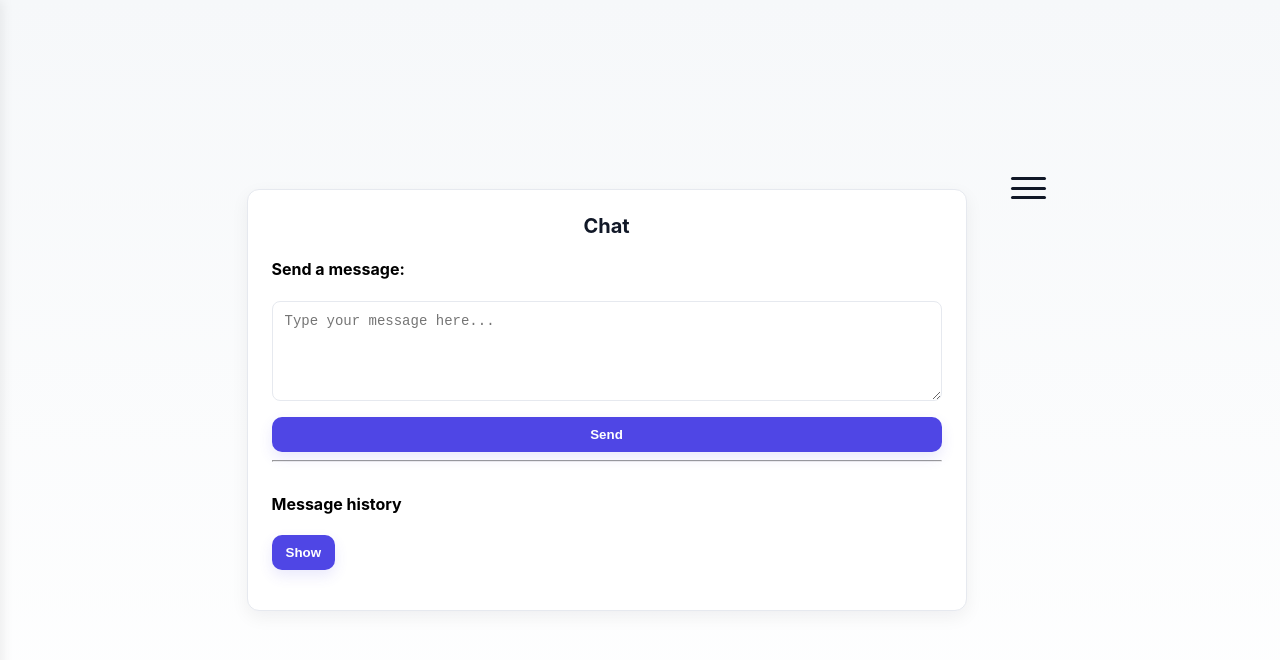
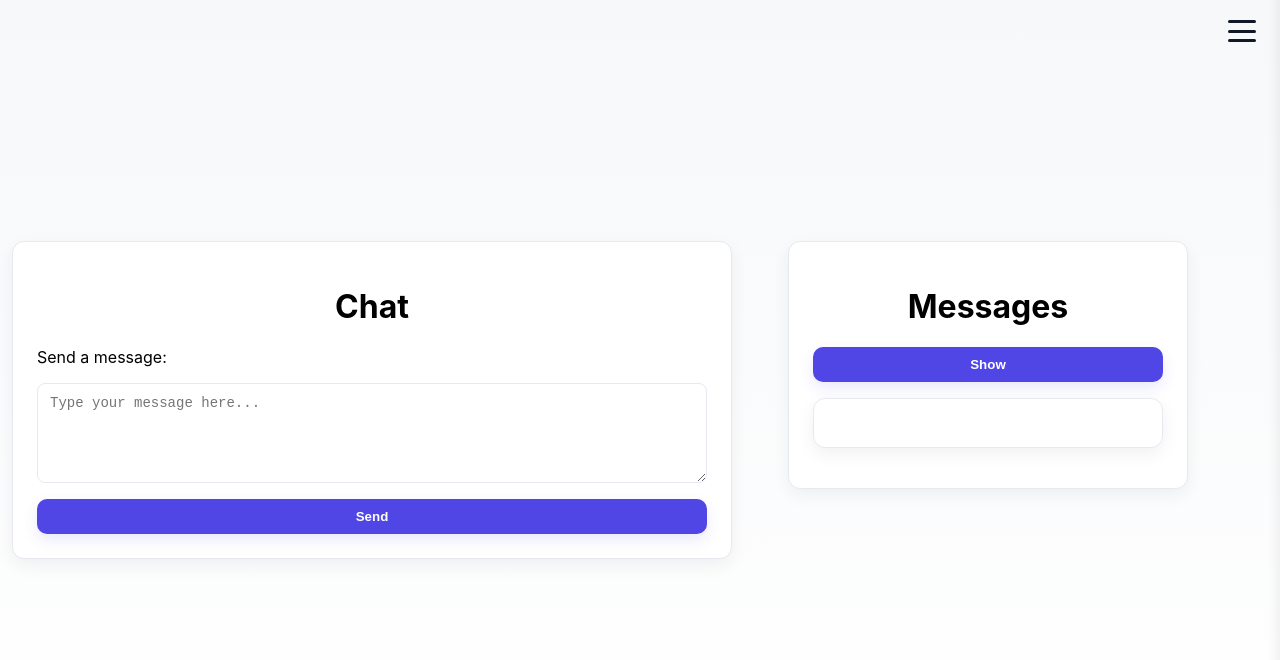
Before and after one commit to Natti94/Individuelluppgift_Avancerad_Javascript, a React (Vite) app in the folder chat-app/: page /chat in a window 1280 px wide. Shown: the top 660 px of the page. Built offline with nearby package versions, Linux system fonts and the light colour scheme.

Commit message:
update to all components and services

```diff
--- a/chat-app/src/App.css
+++ b/chat-app/src/App.css
@@ -1,11 +1,25 @@
-/* CHAT PAGE LAYOUT */
 .chat-page-root {
   display: flex;
   flex-direction: row;
-  justify-content: center;
+  justify-content: flex-start;
   align-items: flex-start;
   width: 100vw;
   gap: 32px;
+}
+
+.messages-list {
+  margin-top: 0;
+  flex: 1 1 0;
+  max-width: 400px;
+  min-width: 320px;
+  background: var(--card);
+  border: 1px solid var(--border);
+  border-radius: var(--radius);
+  padding: 24px;
+  box-shadow: 0 6px 18px rgba(16, 24, 40, 0.06);
+  display: flex;
+  flex-direction: column;
+  align-items: stretch;
 }
 
 .chat-container {
@@ -13,8 +27,7 @@
   max-width: 480px;
 }
 
-h1,
-h2 {
+h1 {
   text-align: center;
 }
 
@@ -37,203 +50,6 @@ h2 {
 
 .messages-list {
   margin-top: 16px;
-}
-
-.message-item {
-  background: #f3f4f6;
-  border-radius: 10px;
-  padding: 10px 14px;
-  margin-bottom: 10px;
-  border: 1px solid var(--border);
-  display: flex;
-  flex-direction: column;
-  align-items: flex-end;
-  max-width: 90%;
-}
-
-.user-message-item {
-  background: var(--accent);
-  color: #fff;
-  align-self: flex-end;
-}
-
-.message-item p {
-  margin: 0 0 4px 0;
-  color: #111827;
-}
-
-.message-item span {
-  font-size: 12px;
-  color: var(--muted);
-  align-self: flex-end;
-}
-
-:root {
-  --bg: #f6f8fa;
-  --card: #ffffff;
-  --accent: #4f46e5;
-  --accent-600: #4338ca;
-  --muted: #6b7280;
-  --error: #ef4444;
-  --success: #16a34a;
-  --border: #e6e9ef;
-  --radius: 12px;
-  --gap: 16px;
-  font-family: Inter, ui-sans-serif, system-ui, -apple-system, "Segoe UI", Roboto, "Helvetica Neue", Arial;
-  color-scheme: light;
-}
-
-* {
-  box-sizing: border-box;
-}
-
-html,
-body,
-#root {
-  height: 100%;
-  margin: 0;
-  background: linear-gradient(180deg, var(--bg) 0%, #ffffff 100%);
-}
-
-.App {
-  min-height: 100vh;
-  width: 100vw;
-  display: flex;
-  flex-direction: column;
-  align-items: center;
-  justify-content: center;
-  padding: 32px 0;
-  box-sizing: border-box;
-}
-
-/* LAYOUT FÖR REGISTRERING/INLOGGNING/CHATT */
-.register-container,
-.login-container,
-.chat-container {
-  width: 100%;
-  max-width: 720px;
-  background: var(--card);
-  border: 1px solid var(--border);
-  border-radius: var(--radius);
-  padding: 24px;
-  box-shadow: 0 6px 18px rgba(16, 24, 40, 0.06);
-  margin: 12px;
-}
-
-/* HEADER */
-.register-container h2,
-.login-container h2,
-.chat-container h1,
-.chat-container h2 {
-  margin: 0 0 12px 0;
-  font-size: 20px;
-  color: #111827;
-}
-
-/* LAYOUT FÖR FORMULÄR */
-form {
-  display: grid;
-  gap: var(--gap);
-  margin-top: 8px;
-}
-
-label {
-  display: block;
-  font-size: 13px;
-  color: var(--muted);
-  margin-bottom: 6px;
-}
-
-input[type="text"],
-input[type="password"],
-input[type="email"],
-textarea {
-  width: 100%;
-  padding: 10px 12px;
-  border: 1px solid var(--border);
-  border-radius: 8px;
-  background: #fff;
-  font-size: 14px;
-  color: #111827;
-  outline: none;
-  transition: box-shadow .12s ease, border-color .12s ease;
-}
-
-input:focus,
-textarea:focus {
-  border-color: var(--accent-600);
-  box-shadow: 0 4px 12px rgba(79, 70, 229, 0.08);
-}
-
-textarea {
-  min-height: 100px;
-  resize: vertical;
-  line-height: 1.4;
-}
-
-/* KNAPPAR */
-button {
-  display: inline-block;
-  padding: 10px 14px;
-  border-radius: 10px;
-  border: none;
-  background: var(--accent);
-  color: #fff;
-  font-weight: 600;
-  cursor: pointer;
-  transition: transform .08s ease, background .12s ease, box-shadow .12s ease;
-  box-shadow: 0 6px 14px rgba(79, 70, 229, 0.12);
-}
-
-button:hover {
-  transform: translateY(-1px);
-  background: var(--accent-600);
-}
-
-button:active {
-  transform: translateY(0);
-}
-
-/* LÄNKAR */
-.register-container p,
-.login-container p {
-  margin-top: 12px;
-  font-size: 14px;
-  color: var(--muted);
-}
-
-.register-container a,
-.login-container a {
-  color: var(--accent-600);
-  text-decoration: none;
-  font-weight: 600;
-}
-
-/* ERROR/OK MEDDELANDEN */
-.error {
-  margin-top: 10px;
-  padding: 8px 12px;
-  border-radius: 8px;
-  background: rgba(239, 68, 68, 0.06);
-  color: var(--error);
-  border: 1px solid rgba(239, 68, 68, 0.12);
-  font-size: 14px;
-}
-
-.success {
-  margin-top: 10px;
-  padding: 8px 12px;
-  border-radius: 8px;
-  background: rgba(22, 163, 74, 0.06);
-  color: var(--success);
-  border: 1px solid rgba(22, 163, 74, 0.12);
-  font-size: 14px;
-}
-
-/* CHAT */
-.chat-container h2 {
-  margin-top: 18px;
-  font-size: 16px;
 }
 
 .chat-container ul {
@@ -278,16 +94,187 @@ button:active {
   border-top-left-radius: 16px;
 }
 
+.message-item p,
+.chat-container li p {
+  margin: 0 0 4px 0;
+  color: #111827;
+}
 
-/* HAMBURGAR IKON */
+.message-item span,
+.chat-container li span {
+  font-size: 12px;
+  color: var(--muted);
+  align-self: flex-end;
+}
+
+:root {
+  --bg: #f6f8fa;
+  --card: #ffffff;
+  --accent: #4f46e5;
+  --accent-600: #4338ca;
+  --muted: #6b7280;
+  --error: #ef4444;
+  --success: #16a34a;
+  --border: #e6e9ef;
+  --radius: 12px;
+  --gap: 16px;
+  font-family: Inter, ui-sans-serif, system-ui, -apple-system, "Segoe UI", Roboto, "Helvetica Neue", Arial;
+  color-scheme: light;
+}
+
+* {
+  box-sizing: border-box;
+}
+
+html,
+body,
+#root {
+  height: 100%;
+  margin: 0;
+  background: linear-gradient(180deg, var(--bg) 0%, #ffffff 100%);
+}
+
+.App {
+  min-height: 100vh;
+  width: 100vw;
+  display: flex;
+  flex-direction: column;
+  align-items: center;
+  justify-content: center;
+  padding: 32px 0;
+  box-sizing: border-box;
+}
+
+.register-container,
+.login-container,
+.chat-container {
+  width: 100%;
+  max-width: 720px;
+  background: var(--card);
+  border: 1px solid var(--border);
+  border-radius: var(--radius);
+  padding: 24px;
+  box-shadow: 0 6px 18px rgba(16, 24, 40, 0.06);
+  margin: 12px;
+}
+
+form {
+  display: grid;
+  gap: var(--gap);
+  margin-top: 8px;
+}
+
+label {
+  display: block;
+  font-size: 13px;
+  color: var(--muted);
+  margin-bottom: 6px;
+}
+
+input[type="text"],
+input[type="password"],
+input[type="email"],
+textarea {
+  width: 100%;
+  padding: 10px 12px;
+  border: 1px solid var(--border);
+  border-radius: 8px;
+  background: #fff;
+  font-size: 14px;
+  color: #111827;
+  outline: none;
+  transition: box-shadow .12s ease, border-color .12s ease;
+}
+
+input:focus,
+textarea:focus {
+  border-color: var(--accent-600);
+  box-shadow: 0 4px 12px rgba(79, 70, 229, 0.08);
+}
+
+textarea {
+  min-height: 100px;
+  resize: vertical;
+  line-height: 1.4;
+}
+
+button {
+  display: inline-block;
+  padding: 10px 14px;
+  border-radius: 10px;
+  border: none;
+  background: var(--accent);
+  color: #fff;
+  font-weight: 600;
+  cursor: pointer;
+  transition: transform .08s ease, background .12s ease, box-shadow .12s ease;
+  box-shadow: 0 6px 14px rgba(79, 70, 229, 0.12);
+}
+
+button:hover {
+  transform: translateY(-1px);
+  background: var(--accent-600);
+}
+
+button:active {
+  transform: translateY(0);
+}
+
+.register-container p,
+.login-container p {
+  margin-top: 12px;
+  font-size: 14px;
+  color: var(--muted);
+}
+
+.register-container a,
+.login-container a {
+  color: var(--accent-600);
+  text-decoration: none;
+  font-weight: 600;
+}
+
+.error {
+  margin-top: 10px;
+  padding: 8px 12px;
+  border-radius: 8px;
+  background: rgba(239, 68, 68, 0.06);
+  color: var(--error);
+  border: 1px solid rgba(239, 68, 68, 0.12);
+  font-size: 14px;
+}
+
+.success {
+  margin-top: 10px;
+  padding: 8px 12px;
+  border-radius: 8px;
+  background: rgba(22, 163, 74, 0.06);
+  color: var(--success);
+  border: 1px solid rgba(22, 163, 74, 0.12);
+  font-size: 14px;
+}
+
+.chat-container h2 {
+  margin-top: 18px;
+  font-size: 16px;
+}
+
 .hamburger {
-  width: 35px;
+  position: fixed;
+  top: 20px;
+  right: 24px;
+  width: 28px;
   height: 22px;
   display: flex;
   flex-direction: column;
   justify-content: space-between;
   cursor: pointer;
-  z-index: 1100;
+  z-index: 1101;
+  transition: transform 0.2s ease;
+}
+
+.hamburger:hover {
+  transform: scale(1.1);
 }
 
 .hamburger span {
@@ -298,29 +285,43 @@ button:active {
   transition: all 0.3s ease;
 }
 
-/* Sidomenyn */
+.hamburger.open span:nth-child(1) {
+  transform: rotate(45deg) translate(5px, 5px);
+}
+
+.hamburger.open span:nth-child(2) {
+  opacity: 0;
+}
+
+.hamburger.open span:nth-child(3) {
+  transform: rotate(-45deg) translate(5px, -5px);
+}
+
 .side-nav {
   position: fixed;
-  top: 0;
-  left: -240px;
+  top: -15px;
+  right: -240px;
   width: 240px;
   height: 100%;
   background: var(--card);
-  border-right: 1px solid var(--border);
-  box-shadow: 2px 0 12px rgba(0,0,0,0.08);
+  border-left: 1px solid var(--border);
+  box-shadow: -2px 0 12px rgba(0, 0, 0, 0.08);
   display: flex;
   flex-direction: column;
   padding: 20px;
-  transition: left 0.3s ease;
-  z-index: 1000;
+  transition: right 0.3s ease;
+  z-index: 1100;
 }
 
-/* När menyn är öppen */
 .side-nav.open {
-  left: 0;
+  right: 0;
 }
 
-/* Logout-knappen i menyn */
+.side-nav a {
+  text-decoration: none;
+  margin: 10px 0;
+}
+
 .side-nav button {
   padding: 10px 14px;
   border-radius: 8px;
@@ -337,7 +338,6 @@ button:active {
   background: var(--accent-600);
 }
 
-/* SMÅ SKÄRMAR */
 @media (max-width:640px) {
 
   .register-container,
--- a/chat-app/src/components/SideNav/SideNav.jsx
+++ b/chat-app/src/components/SideNav/SideNav.jsx
@@ -1,19 +1,32 @@
 import { useState } from "react";
 import { Link } from "react-router-dom";
+import { logoutUser } from "../../Services";
 
 function SideNav() {
   const [open, setOpen] = useState(false);
 
+  const handleLogout = async () => {
+    const result = await logoutUser();
+    if (result.success) {
+    }
+  };
+
   return (
     <>
-      <div className="hamburger" onClick={() => setOpen(!open)}>
+      <div
+        className={`hamburger ${open ? "open" : ""}`}
+        onClick={() => setOpen(!open)}
+      >
         <span></span>
         <span></span>
         <span></span>
       </div>
+
+      {open && <div className="overlay" onClick={() => setOpen(false)}></div>}
+
       <div className={`side-nav ${open ? "open" : ""}`}>
         <Link to="/login">
-          <button>Logout</button>
+          <button onClick={handleLogout}>Logout</button>
         </Link>
       </div>
     </>
--- a/chat-app/src/components/auth/register.jsx
+++ b/chat-app/src/components/auth/register.jsx
@@ -22,7 +22,7 @@ function Register() {
 
   return (
     <div className="register-container">
-      <h2>Register</h2>
+      <h1>Register</h1>
       <form onSubmit={handleRegister}>
         <div>
           <label>Username:</label>
--- a/chat-app/src/components/chat/chat.jsx
+++ b/chat-app/src/components/chat/chat.jsx
@@ -17,26 +17,22 @@ function Chat() {
       setSendMessage("");
       setSuccessSendMessage(true);
       setErrorSendMessage(null);
-      setTimeout(() => setSuccessSendMessage(false), 2000);
     } catch {
       setErrorSendMessage("Failed to send message. Please try again.");
       setSuccessSendMessage(false);
-      setTimeout(() => setErrorSendMessage(null), 2000);
     }
   }
 
   async function handleGetMessages(e) {
     e.preventDefault();
     try {
-      await getUserMessages(userMessages);
-      setUserMessages([]);
+      const messages = await getUserMessages();
+      setUserMessages(messages || []);
       setSuccessGetMessages(true);
       setErrorGetMessages(null);
-      setTimeout(() => setSuccessGetMessages(false), 2000);
     } catch {
       setErrorGetMessages("Failed to fetch messages. Please try again.");
       setSuccessGetMessages(false);
-      setTimeout(() => setErrorGetMessages(null), 2000);
     }
   }
 
@@ -44,7 +40,7 @@ function Chat() {
     <div className="chat-page-root">
       <div className="chat-container">
         <h1>Chat</h1>
-        <h4>Send a message:</h4>
+        <p>Send a message:</p>
         <form onSubmit={handleSendMessage}>
           <textarea
             value={sendMessage}
@@ -57,26 +53,31 @@ function Chat() {
           )}
           {errorSendMessage && <p className="error">{errorSendMessage}</p>}
         </form>
-        <hr />
-        <div style={{ marginTop: 32 }}>
-          <h4>Message history</h4>
+      </div>
+      <div className="user-messages-container">
+        <h1>Messages</h1>
         <button onClick={handleGetMessages}>Show</button>
-          <div className="messages-list">
-            {userMessages.map((message, index) => (
-              <div key={index} className="message-item user-message-item">
+        <ul className="messages-list">
+          {(userMessages || []).map((message, index) => (
+            <li
+              key={index}
+              className={message.isUser ? "user-message" : "other-message"}
+            >
               <p>{message.text}</p>
               <span>{new Date(message.createdAt).toLocaleString()}</span>
-              </div>
+              <hr />
+            </li>
           ))}
+        </ul>
         {successGetMessages && (
           <p className="success">Messages fetched successfully!</p>
         )}
         {errorGetMessages && <p className="error">{errorGetMessages}</p>}
       </div>
-        </div>
-      </div>
+
       <SideNav />
     </div>
   );
 }
+
 export default Chat;
```
Also changed, not shown: chat-app/eslint.config.js (+12 -12 lines), chat-app/src/components/auth/login.jsx (+3 -4 lines), chat-app/src/services.js (+58 -49 lines). Lines whose indentation alone changed are shown as unchanged.
